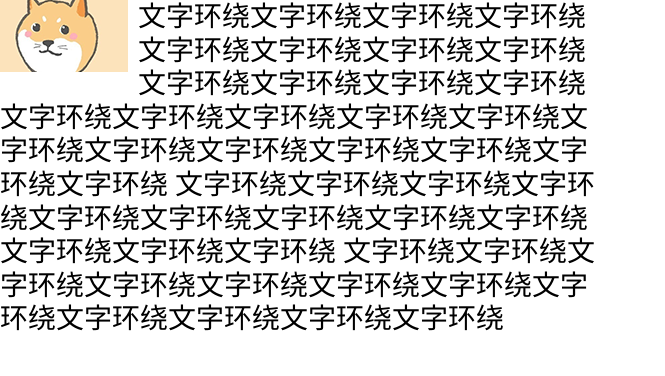
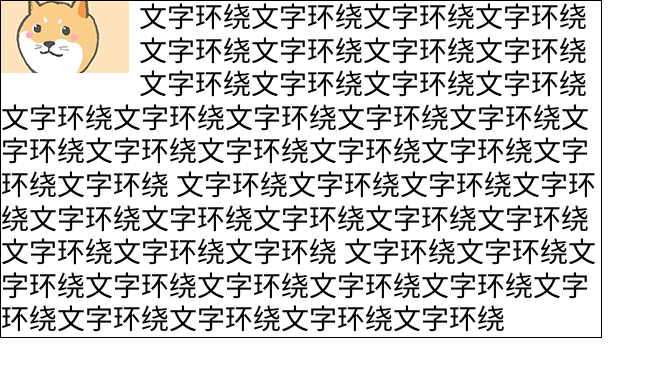
Before and after one commit to vensonhub/css-demos, a plain HTML site: page float/index.html in a window 1280 px wide. Shown: the whole page, without its empty margins (0-665 px from the left). Drawn offline with Linux system fonts and the light colour scheme.

```diff
--- a/float/index.html
+++ b/float/index.html
@@ -12,8 +12,12 @@
             width: 600px;
             line-height: 1.2;
             font-size: 28px;
+            border: 1px solid #000;
+            /*display: none;*/
+
         }
         .float-left{
+            /*position: absolute;*/
             float: left;
             margin: 0 10px 5px 0;
         }
```
Also changed, not shown: 1 other file.
